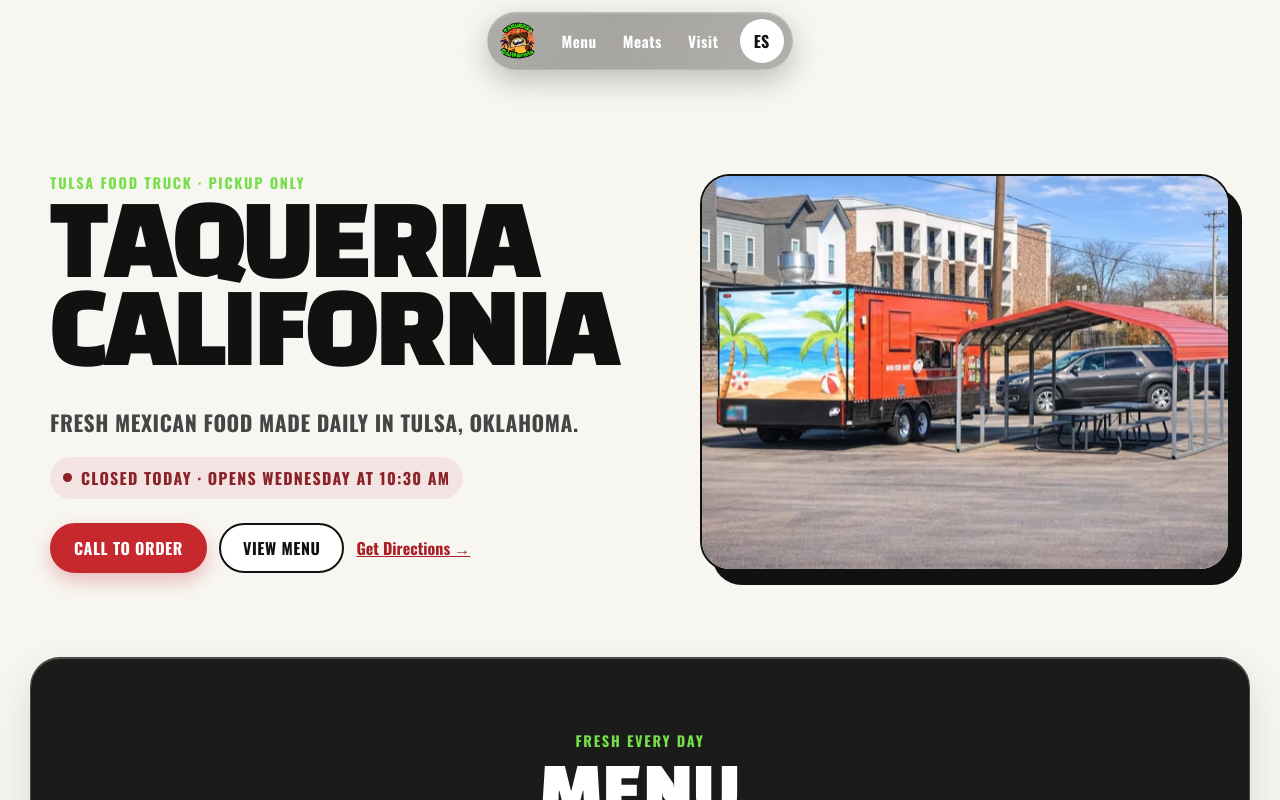
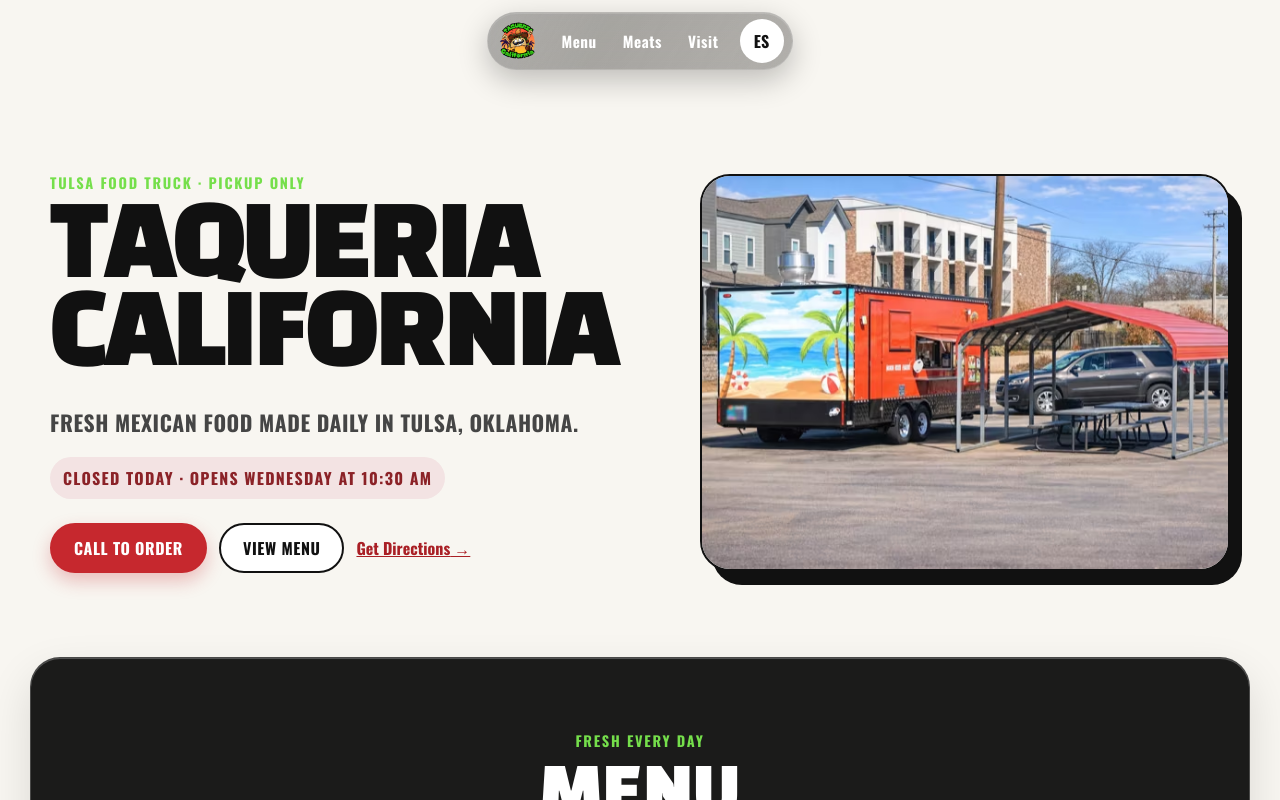
Before and after one commit to TaqueriaCalifornia/TaqueriaCalifornia.github.io, a React (Vite) app: page / in a window 1280 px wide. Shown: the top 800 px of the page. Built offline with nearby package versions, Linux system fonts and the light colour scheme.

Commit message:
Remove the status dot from the hero badge

```diff
--- a/src/TaqueriaSite.tsx
+++ b/src/TaqueriaSite.tsx
@@ -577,7 +577,7 @@
             <h1 id="hero-title">{text.headline}</h1>
             <p className="hero-subhead">{text.subhead}</p>
             <p className={`open-status ${openStatus.isOpen ? "open" : "closed"}`} aria-live="polite">
-              <span aria-hidden="true" /> {openStatus[language]}
+              {openStatus[language]}
             </p>
             <div className="hero-actions">
               <a className="button primary" href={phoneHref} onClick={() => trackConversion("call_click", { location: "hero" })}>
--- a/src/globals.css
+++ b/src/globals.css
@@ -202,7 +202,6 @@
 
 .open-status { padding: 9px 13px; background: #e7efdf; color: var(--green-deep); }
 .open-status.closed { background: #f3e3e3; color: #8b2227; }
-.open-status > span { width: 9px; height: 9px; border-radius: 50%; background: currentColor; }
 
 .hero-actions {
   display: flex;
```
